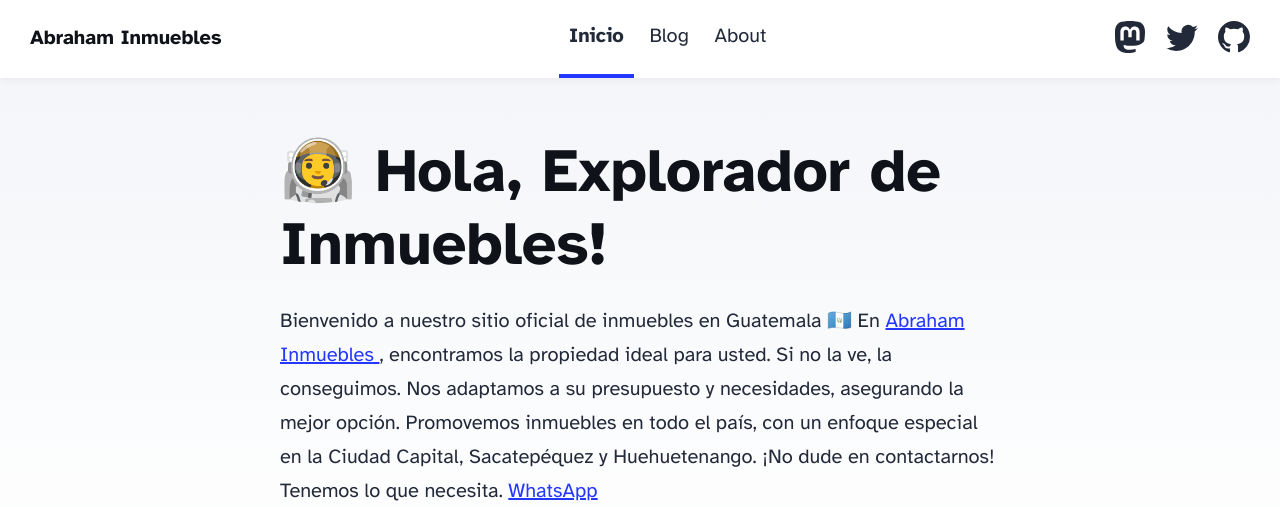
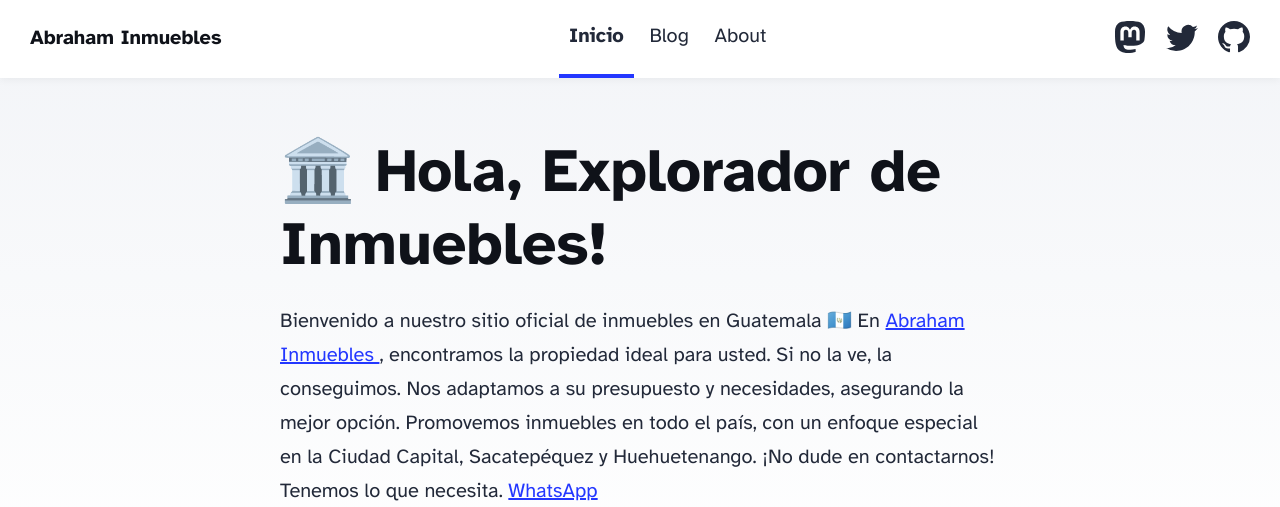
Before and after one commit to GatitosDeresion/inmuebles, an Astro site: page / in a window 1280 px wide. Shown: the top 507 px of the page. Built offline with nearby package versions, Linux system fonts and the light colour scheme; Astro itself is replaced by a stand-in of ours.

Commit message:
Actualizar index.astro

```diff
--- a/src/pages/index.astro
+++ b/src/pages/index.astro
@@ -13,7 +13,7 @@ import { SITE_TITLE, SITE_DESCRIPTION } from '../consts';
 	<body>
 		<Header />
 		<main>
-			<h1>🧑‍🚀 Hola, Explorador de Inmuebles!</h1>
+			<h1>🏛️ Hola, Explorador de Inmuebles!</h1>
 			<p>
 				Bienvenido a nuestro sitio oficial de inmuebles en Guatemala 🇬🇹 En <a href="https://www.instagram.com/abraham_alvarado15" target="_blank" rel="noopener noreferrer">
   Abraham Inmuebles
```
